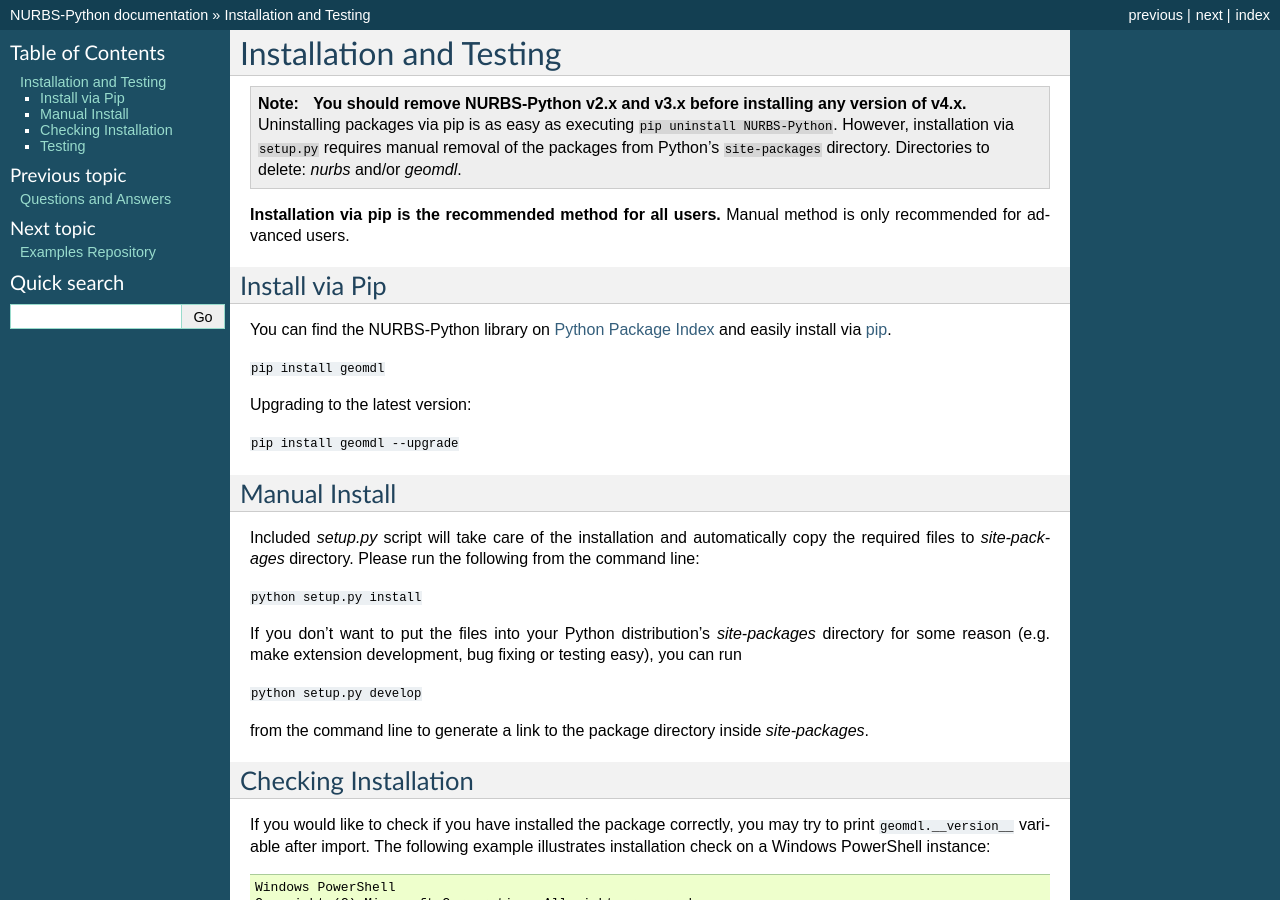
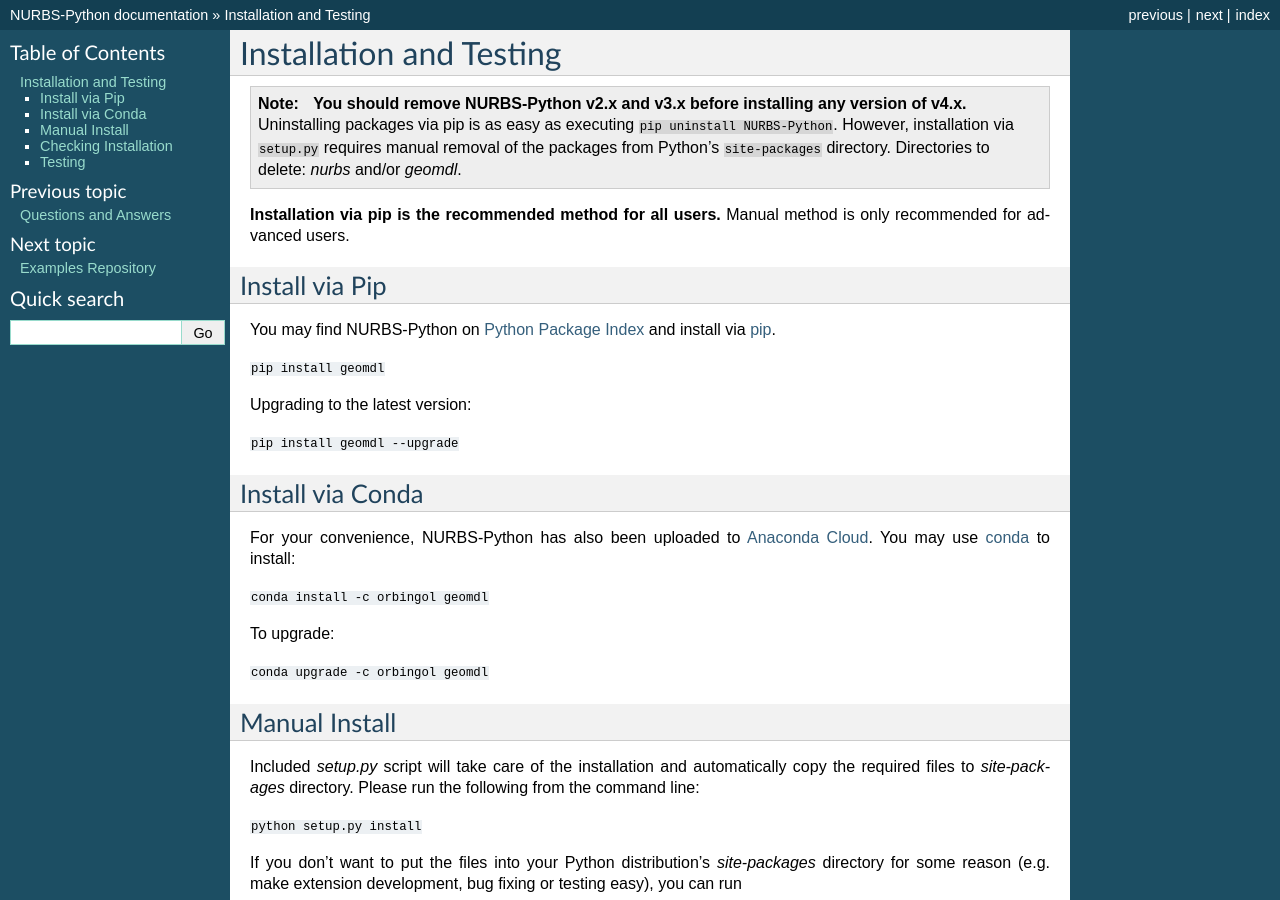
Before and after one commit to orbingol/NURBS-Python, a Sphinx documentation site: the page built from docs/install.rst, in a window 1280 px wide and 900 px high. Built offline with Sphinx 7.4.7, drawn with Linux system fonts in a browser that asks for light colours; formulas are drawn with MathJax 3.

Commit message:
Add conda install to documentation

```diff
--- a/docs/install.rst
+++ b/docs/install.rst
@@ -13,7 +13,7 @@
 Install via Pip
 ===============
 
-You can find the NURBS-Python library on `Python Package Index <https://pypi.org/project/geomdl>`_ and easily install
+You may find NURBS-Python on `Python Package Index <https://pypi.org/project/geomdl>`_ and install
 via `pip <https://pip.pypa.io/en/stable/>`_.
 
 ``pip install geomdl``
@@ -21,6 +21,18 @@
 Upgrading to the latest version:
 
 ``pip install geomdl --upgrade``
+
+Install via Conda
+=================
+
+For your convenience, NURBS-Python has also been uploaded to `Anaconda Cloud <https://anaconda.org/orbingol/geomdl>`_.
+You may use `conda <https://conda.io/>`_ to install:
+
+``conda install -c orbingol geomdl``
+
+To upgrade:
+
+``conda upgrade -c orbingol geomdl``
 
 Manual Install
 ==============
```
